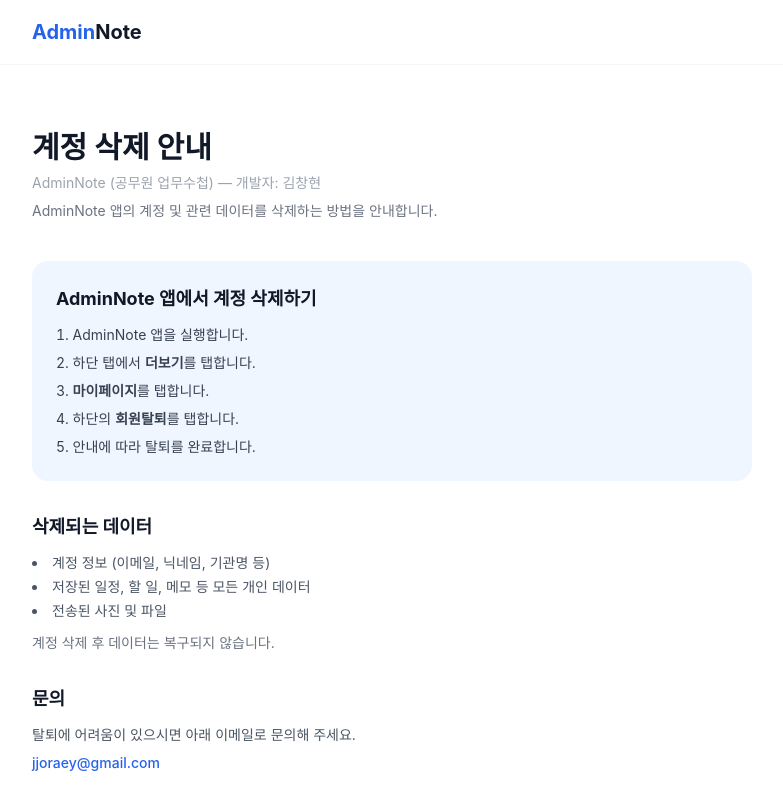
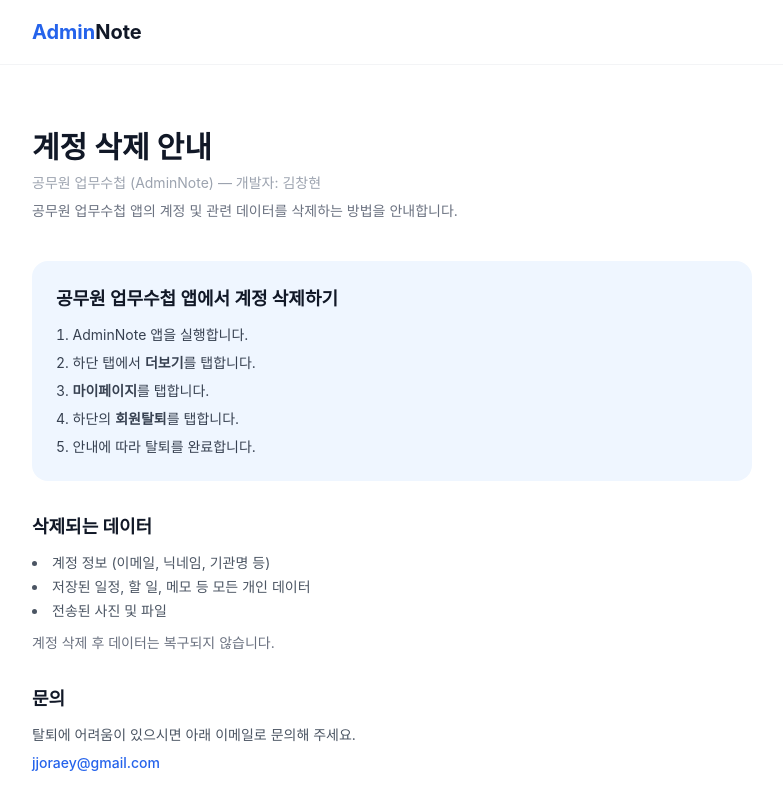
Before and after one commit to jjoraey-gif/adminnote-web, a Next.js app: page /account-delete in a window 1280 px wide. Shown: the top 810 px of the page, without its empty margins (248-1031 px from the left). Built offline with nearby package versions, Linux system fonts and the light colour scheme.

Commit message:
fix: 계정 삭제 페이지 - 공무원 업무수첩으로 앱명 수정

```diff
--- a/app/account-delete/page.tsx
+++ b/app/account-delete/page.tsx
@@ -14,15 +14,15 @@
 
       <div className="max-w-3xl mx-auto px-6 py-16">
         <h1 className="text-3xl font-bold text-gray-900 mb-2">계정 삭제 안내</h1>
-        <p className="text-sm text-gray-400 mb-2">AdminNote (공무원 업무수첩) — 개발자: 김창현</p>
+        <p className="text-sm text-gray-400 mb-2">공무원 업무수첩 (AdminNote) — 개발자: 김창현</p>
         <p className="text-sm text-gray-500 mb-10">
-          AdminNote 앱의 계정 및 관련 데이터를 삭제하는 방법을 안내합니다.
+          공무원 업무수첩 앱의 계정 및 관련 데이터를 삭제하는 방법을 안내합니다.
         </p>
 
         <div className="space-y-8 text-gray-700 leading-relaxed">
 
           <section className="bg-blue-50 rounded-2xl p-6">
-            <h2 className="text-lg font-bold text-gray-900 mb-3">AdminNote 앱에서 계정 삭제하기</h2>
+            <h2 className="text-lg font-bold text-gray-900 mb-3">공무원 업무수첩 앱에서 계정 삭제하기</h2>
             <ol className="list-decimal list-inside space-y-2 text-sm">
               <li>AdminNote 앱을 실행합니다.</li>
               <li>하단 탭에서 <strong>더보기</strong>를 탭합니다.</li>
```
